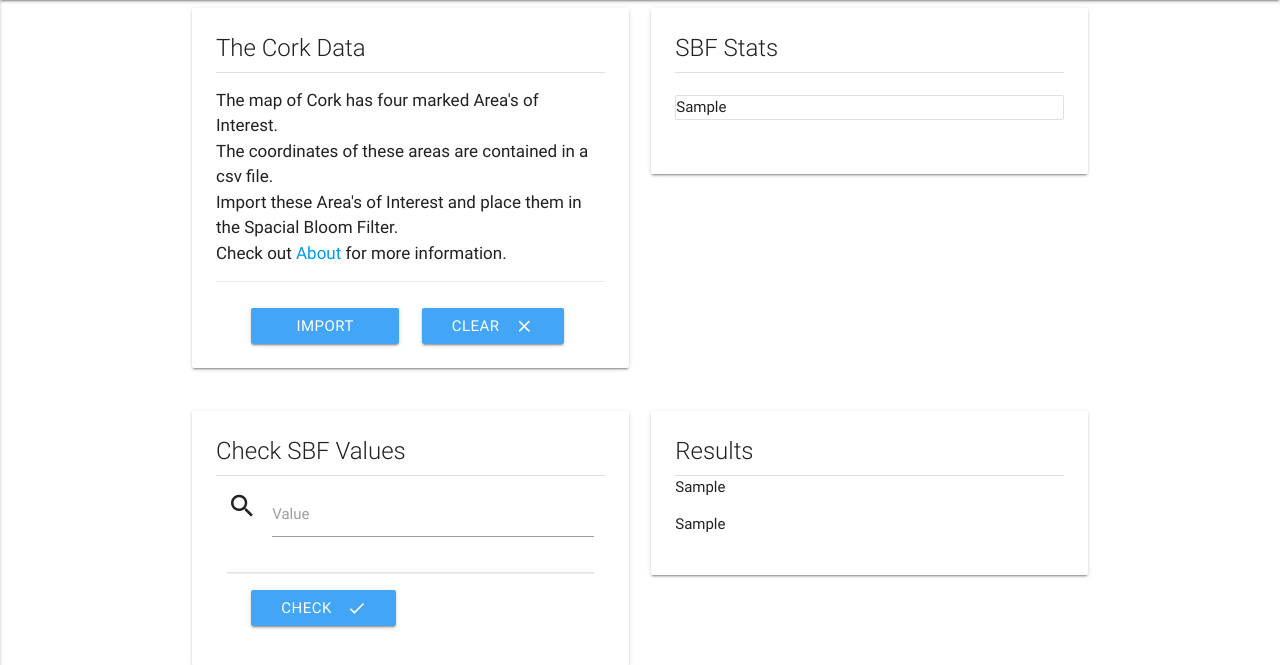
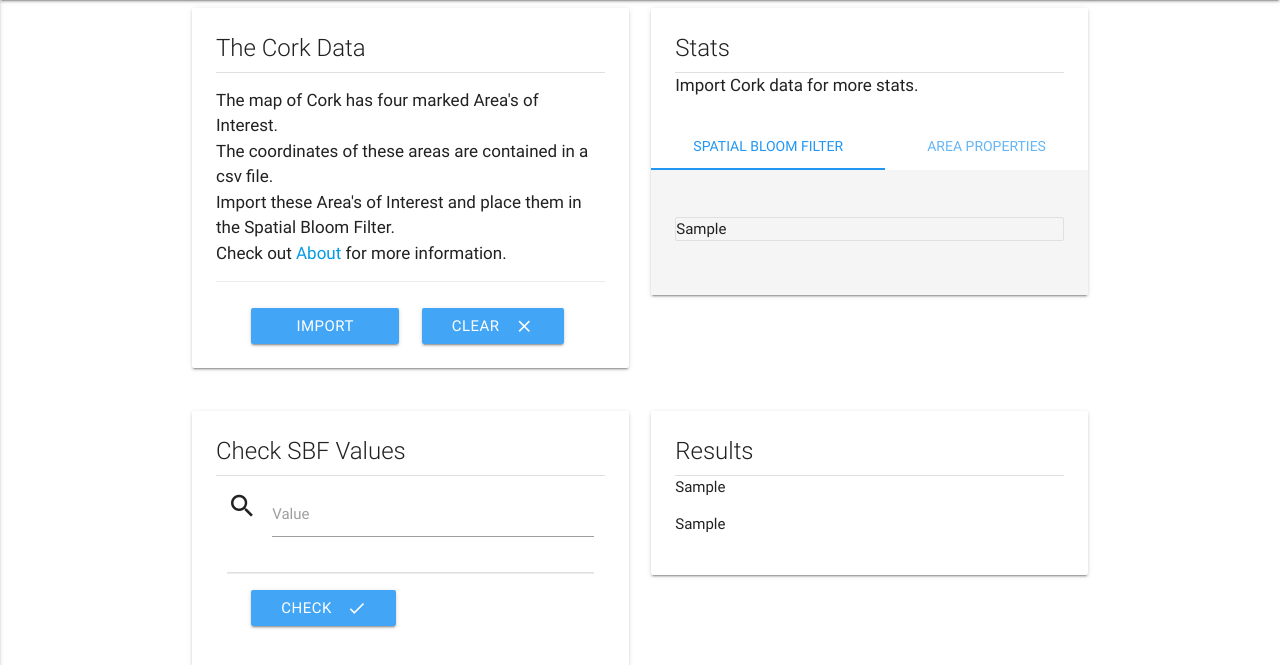
Before and after one commit to Taplin18/FYP, a Flask app: template templates/index.html in a window 1280 px wide. Shown: the part 64-729 px from the top of the page. Run offline with Flask 3, Linux system fonts and the light colour scheme; the template is opened without the code that fills it: most values are stand-ins (such as "Sample title", 1, 10 or a date in 2020); parts of the project's set-up code (start-up, migrations or seed data) failed here and were passed over.

Commit message:
Fixed spelling mistake

```diff
--- a/templates/about.html
+++ b/templates/about.html
@@ -139,7 +139,7 @@
                         </li>
                         <li class="collection-item">
                             When the dataset is imported, it is the Area of Interest number (1, 2, 3 or 4) that is
-                            placed in the spacial bloom filter.
+                            placed in the spatial bloom filter.
                         </li>
                         <li class="collection-item">
                             Each coordinate is placed in the SBF three times as there is three
@@ -170,7 +170,7 @@
                             <div class="card-content">
                                 <ul class="collection">
                                     <li class="collection-item">
-                                        Example of the geospacial grid with Area of Interest 1 highlighted.
+                                        Example of the geospatial grid with Area of Interest 1 highlighted.
                                     </li>
                                     <li class="collection-item">
                                         The coordinates for are taken from the bottom-left of each cell within the area.
@@ -193,7 +193,7 @@
                     <ul class="collection with-header">
                         <li class="collection-header"><h5>Check Results</h5></li>
                         <li class="collection-item">
-                            When querying the spacial bloom filter, the result is which Area of Interest it belongs to.
+                            When querying the spatial bloom filter, the result is which Area of Interest it belongs to.
                         </li>
                         <li class="collection-item">
                             There will be three Area of Interest results as the coordinate was placed in the SBF three
--- a/templates/index.html
+++ b/templates/index.html
@@ -106,7 +106,7 @@
                                     <p>
                                         The map of Cork has four marked Area's of Interest.<br>
                                         The coordinates of these areas are contained in a csv file.<br>
-                                        Import these Area's of Interest and place them in the Spacial Bloom Filter.<br>
+                                        Import these Area's of Interest and place them in the Spatial Bloom Filter.<br>
                                         Check out <a href="{{ url_for('about') }}">About</a> for more information.
                                     </p>
                                 </div>
@@ -135,12 +135,53 @@
                     <div class="card horizontal">
                         <div class="card-stacked">
                             <div class="card-content">
-                                <span class="card-title centered">SBF Stats</span>
+                                <span class="card-title centered">Stats</span>
                                 <div class="divider"></div>
-                                <div class="section">
-                                    <ul class="collection">
-                                        {{ sbf_stats }}
-                                    </ul>
+                                <p {{ stats_message }}>
+                                    Import Cork data for more stats.
+                                </p>
+                            </div>
+                            <div class="card-tabs">
+                                <ul class="tabs tabs-fixed-width">
+                                    <li class="tab"><a class="active" href="#stat1">Spatial Bloom Filter</a></li>
+                                    <li class="tab"><a href="#stat2">Area Properties</a></li>
+                                </ul>
+                            </div>
+                            <div class="card-content grey lighten-4">
+                                <div id="stat1">
+                                    <div class="section">
+                                        <ul class="collection">
+                                            {{ sbf_stats }}
+                                        </ul>
+                                    </div>
+                                </div>
+                                <div id="stat2">
+                                    <table class="centered responsive-table">
+                                        <thead>
+                                            <tr>
+                                                <th>Area</th>
+                                                <th>Members</th>
+                                                <th class="tooltip">
+                                                    Expected Cells
+                                                    <span class="tooltiptext">
+                                                        The expected value depends only on the filter properties
+                                                        (size, number of hash functions, number of sets and
+                                                        elements, etc.) and not an actual instance of the filter.
+                                                    </span>
+                                                </th>
+                                                <th class="tooltip">
+                                                    Used Cells
+                                                    <span class="tooltiptext">
+                                                        The expected value depends only on the filter properties
+                                                        (size, number of hash functions, number of sets and
+                                                        elements, etc.) and not an actual instance of the filter.
+                                                    </span>
+                                                </th>
+                                                <th>Potential Cells</th>
+                                                <th>Self Collision</th>
+                                            </tr>
+                                        </thead>
+                                    </table>
                                 </div>
                             </div>
                         </div>
--- a/templates/values.html
+++ b/templates/values.html
@@ -100,7 +100,7 @@
                         <li class="collection-header"><h5>All coordinates</h5></li>
                         <li class="collection-item">
                             <p>
-                                All the coordinates that have been placed in the spacial bloom filter can be found
+                                All the coordinates that have been placed in the spatial bloom filter can be found
                                 <a href="{{ url_for('cork_csv') }}">here</a>.
                             </p>
                         </li>
```
